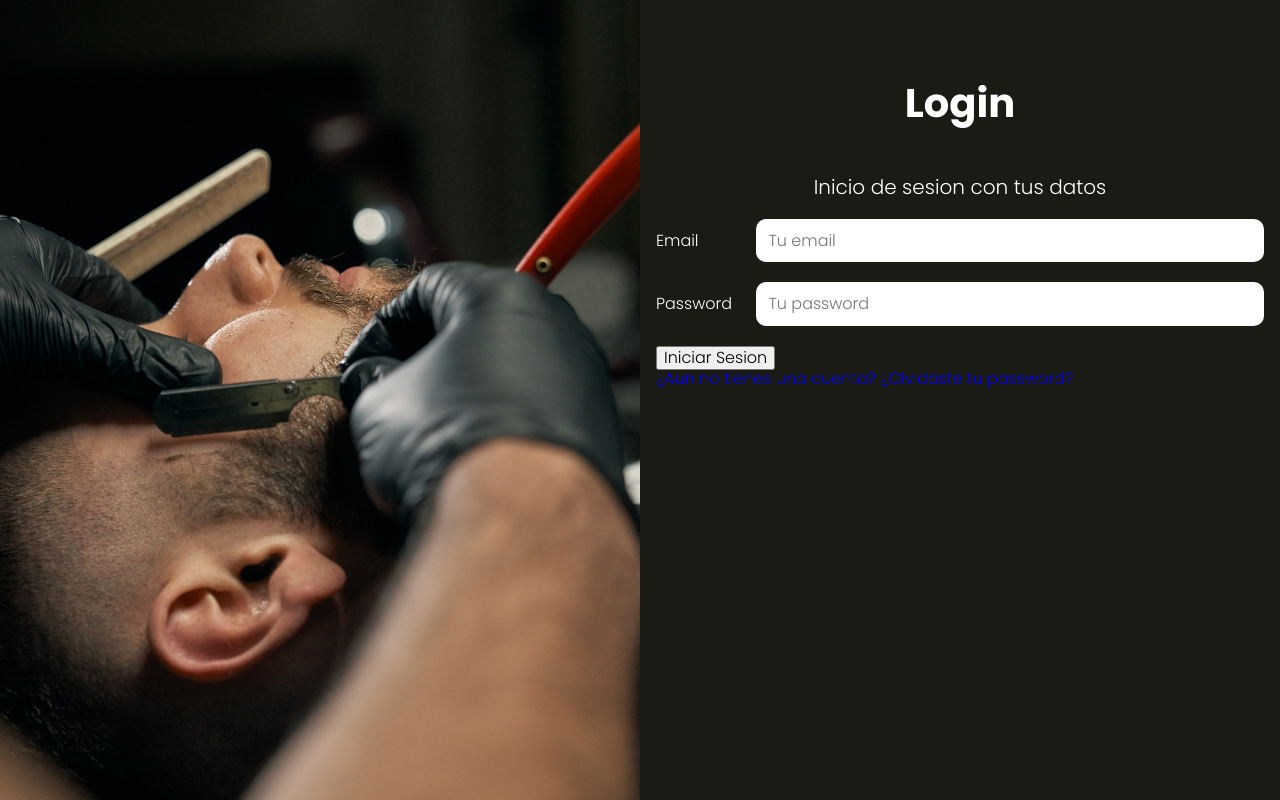
After one commit to nicoconti1901/AppSalon, a PHP site: template views/auth/login.php in a window 1280 px wide. The commit adds this page. Run offline with PHP 8.4, Linux system fonts and the light colour scheme; the template is opened without the code that fills it, so the values that code supplies are empty.

Commit message:
formulario de login terminado sin CSS en boton

```diff
--- a/composer.json
+++ b/composer.json
@@ -5,8 +5,8 @@
     "autoload": {
         "psr-4": {
             "MVC\\": "./",
-            "MVC\\Controllers\\": "./controllers",
-            "MVC\\Models\\": "./models"
+            "Controllers\\": "./controllers",
+            "Models\\": "./models"
 
         }
     },
--- a/controllers/LoginController.php
+++ b/controllers/LoginController.php
@@ -2,9 +2,11 @@
 
 namespace Controllers;
 
+use MVC\Router;
+
 class LoginController{
-    public static function login(){
-        echo "Desde el login";
+    public static function login(Router $router){
+        $router->render('auth/login');
     }
 
     public static function logout(){
--- a/includes/app.php
+++ b/includes/app.php
@@ -5,5 +5,5 @@ require 'database.php';
 require __DIR__ . '/../vendor/autoload.php';
 
 // Conectarnos a la base de datos
-use Model\ActiveRecord;
-ActiveRecord::setDB($db);
+//use Model\ActiveRecord;
+//ActiveRecord::setDB($db);
--- a/public/index.php
+++ b/public/index.php
@@ -20,7 +20,7 @@ $router->get('/recuperar', [LoginController::class, 'recuperar']);
 $router->post('/recuperar', [LoginController::class, 'recuperar']);
 
 //crear cuenta
-$router->get('/crear', [LoginController::class, 'crear']);
-$router->post('/crear', [LoginController::class, 'crear']);
+$router->get('/crear-cuenta', [LoginController::class, 'crear']);
+$router->post('/crear-cuenta', [LoginController::class, 'crear']);
 // Comprueba y valida las rutas, que existan y les asigna las funciones del Controlador
 $router->comprobarRutas();
--- a/src/scss/app.scss
+++ b/src/scss/app.scss
@@ -1 +1,3 @@
 @use 'base';
+@use 'layout';
+@use 'componentes';
--- a/src/scss/base/_tipografia.scss
+++ b/src/scss/base/_tipografia.scss
@@ -1,8 +1,10 @@
-@use 'variables' as v;
+@use "variables" as v;
 
-h1, h2, h3 {
+h1,
+h2,
+h3 {
   font-family: v.$fuente_principal;
-    margin: 0 0 calc(v.$separacion / 2) 0 ;
+  margin: 0 0 calc(v.$separacion / 2) 0;
   font-weight: 900;
   color: v.$blanco;
   text-align: center;
@@ -22,3 +24,13 @@ p {
   color: v.$blanco;
   font-size: 2rem;
 }
+
+.nombre-pagina {
+  text-align: center;
+  margin: 5rem 0;
+  font-weight: v.$bold;
+}
+
+.descripcion-pagina {
+  text-align: center;
+}
--- /dev/null
+++ b/src/scss/componentes/_formulario.scss
@@ -0,0 +1,23 @@
+@use 'base/variables' as v;
+@use 'base/mixins' as m;
+
+.formulario{
+    width: 100%;
+
+}
+.campo{
+    display: flex;
+    margin-bottom: 2rem;
+    align-items: center;
+
+    label{
+        flex: 0 0 10rem;
+
+    }
+    input{
+        flex: 1;
+        border: none;
+        padding: calc(v.$separacion / 4);
+        border-radius: 1rem;
+    }
+}
--- /dev/null
+++ b/src/scss/componentes/_index.scss
@@ -0,0 +1 @@
+@forward 'formulario';
--- /dev/null
+++ b/src/scss/layout/_UI.scss
@@ -0,0 +1,25 @@
+@use 'base/variables' as v;
+@use 'base/mixins' as m;
+
+.contenedor-app{
+    @include m.tablet{
+        display: grid;
+        grid-template-columns: repeat(2, 1fr);
+        min-height: 100vh;
+    }
+    .imagen{
+        height: 20rem;
+        background-image: url('../img/1.jpg');
+        background-size: cover;
+        background-position: center center;
+        @include m.tablet{
+            height: auto;
+        }
+    }
+
+    .app{
+        width: 95%;
+        margin: 0 auto;
+        padding: 3rem 0;
+    }
+}
--- /dev/null
+++ b/src/scss/layout/_index.scss
@@ -0,0 +1 @@
+@forward 'UI';
--- /dev/null
+++ b/views/auth/login.php
@@ -0,0 +1,19 @@
+<h1 class="nombre-pagina">Login</h1>
+<p class="descripcion-pagina">Inicio de sesion con tus datos</p>
+
+<form action="/" class="formulario" method="POST">
+    <div class="campo">
+        <label for="email">Email</label>
+        <input type="email" name="email" id="email" placeholder="Tu email">
+    </div>
+    <div class="campo">
+        <label for="password">Password</label>
+        <input type="password" name="password" id="password" placeholder="Tu password">
+    </div>
+    <input type="submit" value="Iniciar Sesion" class="boton boton-verde">
+</form>
+
+<div class="acciones">
+    <a href="/crear-cuenta">¿Aun no tienes una cuenta?</a>
+    <a href="/olvide">¿Olvidaste tu password?</a>
+</div>
--- a/views/layout.php
+++ b/views/layout.php
@@ -8,8 +8,13 @@
     <link rel="stylesheet" href="build/css/app.css">
 </head>
 <body>
+<div class="contenedor-app">
+    <div class="imagen"></div>
+    <div class="app">
+<?php echo $contenido; ?>
+    </div>
+</div>
 
-    <?php echo $contenido; ?>
 
 </body>
 </html>
```
Also changed, not shown: includes/database.php (+6 -6 lines), public/build/css/app.css, public/build/css/componentes/index.css (added), src/img/1.jpg (added), 4 other files. Lines whose indentation alone changed are shown as unchanged.
